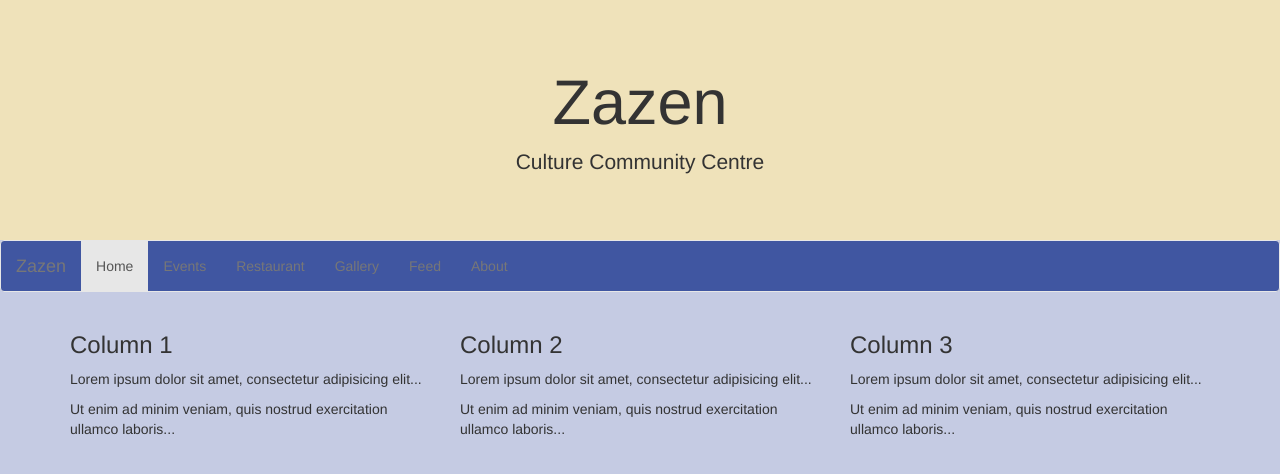
After one commit to macalemid/centre-zazen, a Django app: template centre_zazen_sit/templates/centre_zazen_sit/base.html in a window 1280 px wide. The commit adds this page. Shown: the top 474 px of the page. Run offline with Django 3.2, Linux system fonts and the light colour scheme; the template is opened without the code that fills it, so the values that code supplies are empty; some libraries are stand-ins or nearby versions.

Commit message:
updated html files

```diff
--- /dev/null
+++ b/centre_zazen_sit/templates/centre_zazen_sit/base.html
@@ -0,0 +1,59 @@
+{% load static %}
+<!DOCTYPE html>
+<html lang="en">
+<head>
+  <title>Centre Zazen</title>
+  <meta charset="utf-8">
+  <meta name="viewport" content="width=device-width, initial-scale=1">
+  <link rel="stylesheet" href="https://maxcdn.bootstrapcdn.com/bootstrap/3.4.1/css/bootstrap.min.css">
+  <script src="https://ajax.googleapis.com/ajax/libs/jquery/3.4.1/jquery.min.js"></script>
+  <script src="https://maxcdn.bootstrapcdn.com/bootstrap/3.4.1/js/bootstrap.min.js"></script>
+</head>
+<body style="background-color:#C5CBE3;">
+
+<div class="jumbotron text-center" style="margin-bottom: 0; background-color:#EFE2BA;">
+  <h1>Zazen</h1>
+  <p>Culture Community Centre</p>
+</div>
+
+  <nav class="navbar navbar-default" style="background-color:#4056A1;">
+  <div class="container-fluid"  >
+    <div class="navbar-header">
+      <a class="navbar-brand" href="#">Zazen</a>
+    </div>
+
+    <ul class="nav navbar-nav">
+      <li class="active"><a href="#">Home</a></li>
+      <li><a href="#">Events</a></li>
+      <li><a href="#">Restaurant</a></li>
+      <li><a href="#">Gallery</a></li>
+      <li><a href="#">Feed</a></li>
+      <li><a href="#">About</a></li>
+    </ul>
+  </div>
+</nav>
+
+{% block content %}{% endblock %}
+
+<div class="container" >
+  <div class="row">
+    <div class="col-sm-4">
+      <h3>Column 1</h3>
+      <p>Lorem ipsum dolor sit amet, consectetur adipisicing elit...</p>
+      <p>Ut enim ad minim veniam, quis nostrud exercitation ullamco laboris...</p>
+    </div>
+    <div class="col-sm-4">
+      <h3>Column 2</h3>
+      <p>Lorem ipsum dolor sit amet, consectetur adipisicing elit...</p>
+      <p>Ut enim ad minim veniam, quis nostrud exercitation ullamco laboris...</p>
+    </div>
+    <div class="col-sm-4">
+      <h3>Column 3</h3>
+      <p>Lorem ipsum dolor sit amet, consectetur adipisicing elit...</p>
+      <p>Ut enim ad minim veniam, quis nostrud exercitation ullamco laboris...</p>
+    </div>
+  </div>
+</div>
+
+</body>
+</html>
--- a/centre_zazen_sit/views.py
+++ b/centre_zazen_sit/views.py
@@ -4,4 +4,4 @@ from django.shortcuts import render
 context = {}
 
 def index(request):
-	return render(request, 'centre_zazen_sit/home.html')
+	return render(request, 'centre_zazen_sit/base.html')
```
Also changed, not shown: centre_zazen_sit/templates/centre_zazen_sit/home-2.html (added, +59 -0 lines), centre_zazen_sit/templates/centre_zazen_sit/home.html (+3 -21 lines), centre_zazen_sit/templates/centre_zazen_sit/nothing.html (+33 -1 lines), centre_zazen_sit/static/centre_zazen_sit/images/background.jpg (added), centre_zazen_sit/static/centre_zazen_sit/images/background2.jpg (added), centre_zazen_sit/static/centre_zazen_sit/images/background3.jpg (added), centre_zazen_sit/static/centre_zazen_sit/images/background4.jpg (added), centre_zazen_sit/static/centre_zazen_sit/images/test-pic.jpg (added), centre_zazen_sit/static/centre_zazen_sit/images/zazen-tiles.jpg (added).
